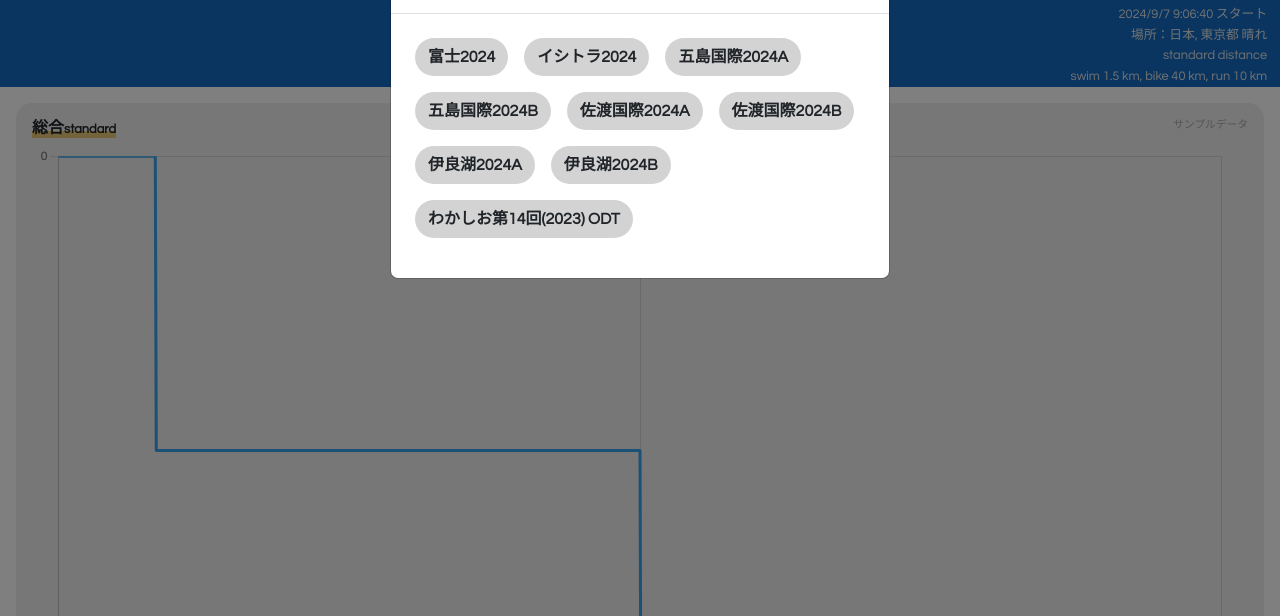
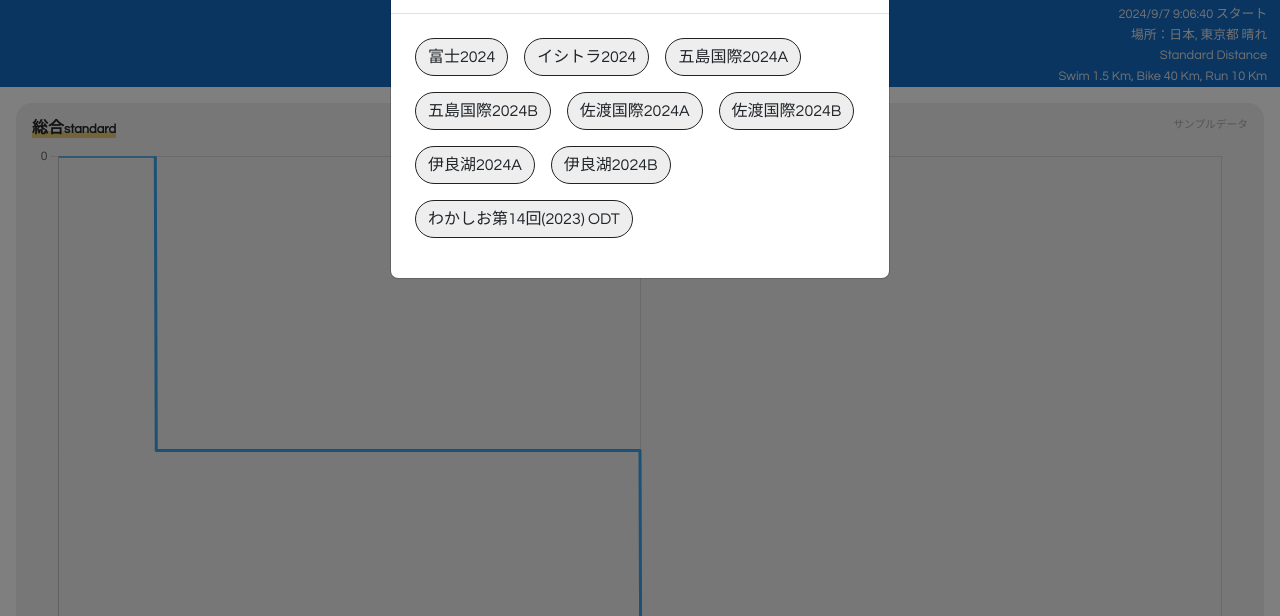
Before and after one commit to AmamiyaFuka/trist, a website: page src/pug/index.pug in a window 1280 px wide. Both pictures are taken after a click on the element 1221 px from the left and 62 px from the top of the page. Shown: the part 184-800 px from the top of the page. Drawn offline with nearby package versions, Linux system fonts and the light colour scheme; files that its build step writes are made by us from their sources; files whose address does not match are found by name.

Commit message:
スタイル調整

```diff
--- a/src/scss/styles.scss
+++ b/src/scss/styles.scss
@@ -103,6 +103,7 @@ header {
 		width: 100%;
 		text-align: end;
 		padding: 0.1ex 1em;
+		text-transform: capitalize;
 	}
 }
 
@@ -167,14 +168,18 @@ section.view {
 		padding: 0;
 
 		li {
-			background-color: lightgray;
-			font-weight: 800;
-			// white-space: nowrap;
+			background-color: #eee;
+			border-color: #222;
 
 			a {
 				text-decoration: none;
 				color: currentColor;
 			}
+		}
+
+		li.active {
+			background-color: #222;
+			color: #eee;
 		}
 	}
 }
```
